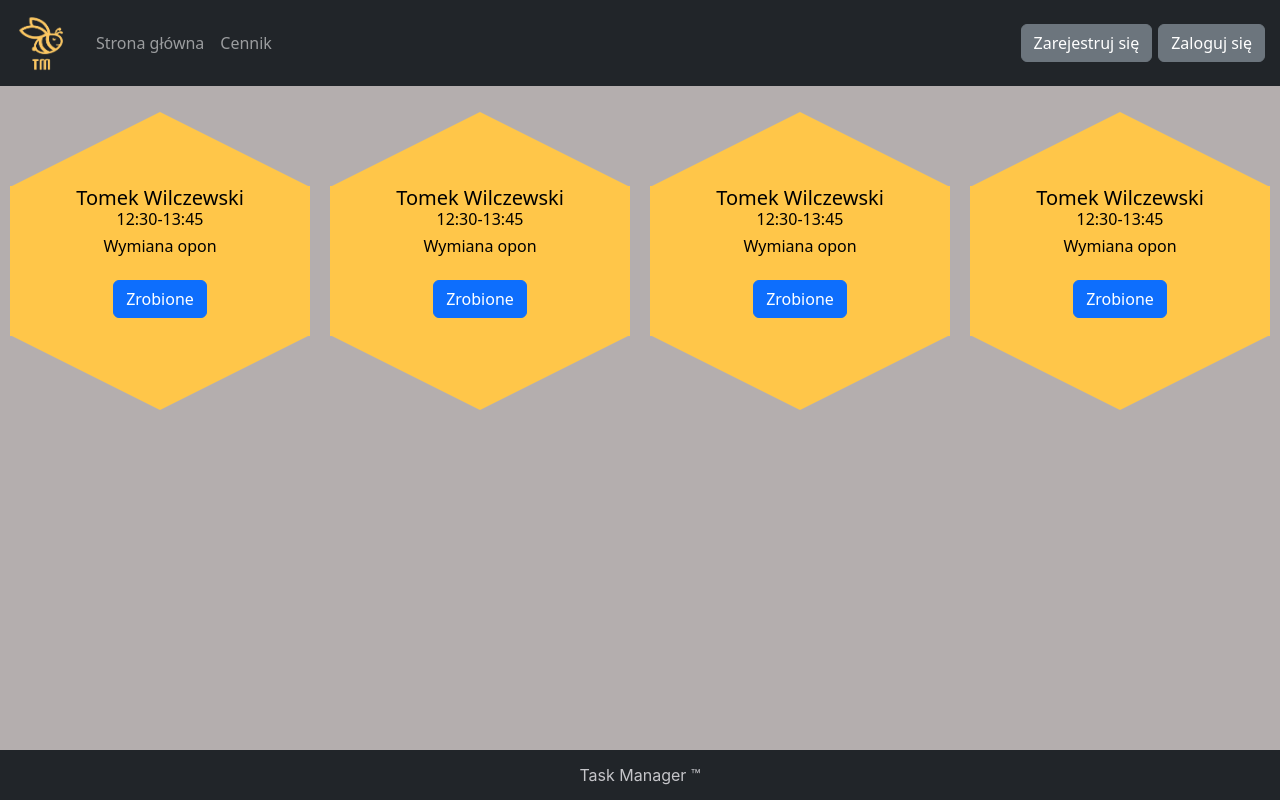
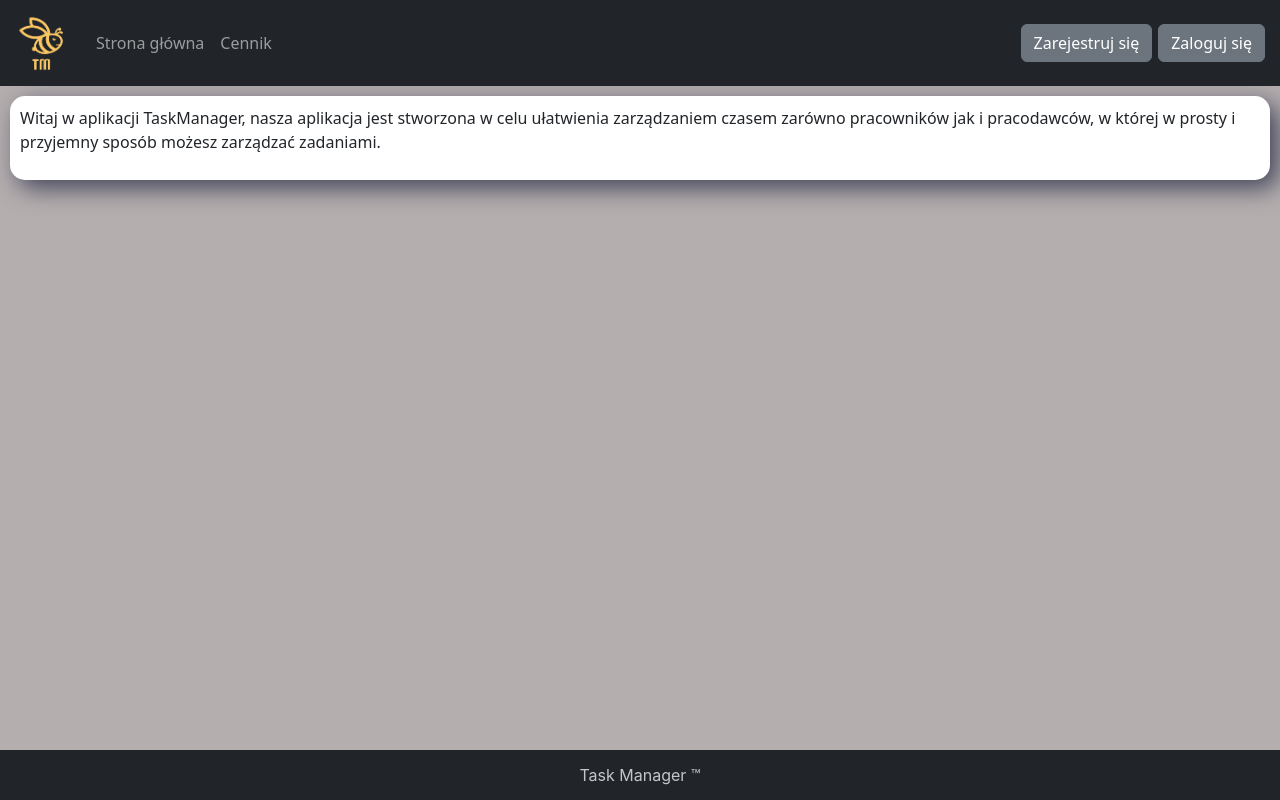
Before and after one commit to Lukang11/PRO-project, a React (Create React App) app in the folder Task-manager/task-manager/: page / in a window 1280 px wide. Built offline with nearby package versions, Linux system fonts and the light colour scheme.

Commit message:
Added content for not auth users

```diff
--- a/Task-manager/task-manager/src/App.js
+++ b/Task-manager/task-manager/src/App.js
@@ -2,6 +2,7 @@ import React, { useState, useEffect } from 'react';
 import { BrowserRouter, Routes, Route } from 'react-router-dom';
 import axios from 'axios';
 import Content from './Content/Content';
+import ContentNoAuth from './Content/ContentNoAuth';
 import Login from './Login/Login';
 import Register from './Register/Register';
 import Header from "./Header/Header";
@@ -36,7 +37,7 @@ function App() {
         <BrowserRouter>
           <Routes>
             <Route path='/'></Route>
-            <Route index element={<Content />}></Route>
+            <Route index element={isLoggedIn ? (<Content />) : (<ContentNoAuth />)}></Route>
             <Route path='pricing' element={<Pricing />}></Route>
             <Route path='login' element={<Login />}></Route>
             <Route path='register' element={<Register />}></Route>
--- /dev/null
+++ b/Task-manager/task-manager/src/Content/ContentNoAuth.js
@@ -0,0 +1,14 @@
+import React from 'react';
+import './ContentStyle.css';
+
+function ContentNoAuth() {
+    return (
+        <div className='NoAuthContentContainer'>
+            <p>
+                Witaj w aplikacji TaskManager, nasza aplikacja jest stworzona w celu ułatwienia zarządzaniem czasem zarówno pracowników jak i pracodawców, w której w prosty i przyjemny sposób możesz zarządzać zadaniami.
+            </p>
+        </div>
+    );
+}
+
+export default ContentNoAuth;
--- a/Task-manager/task-manager/src/Content/ContentStyle.css
+++ b/Task-manager/task-manager/src/Content/ContentStyle.css
@@ -94,3 +94,11 @@
     top: 100%;
     border-top: 25px solid white;
 }
+
+.NoAuthContentContainer{
+    margin: 10px;
+    background-color: white;
+    border-radius: 15px;
+    padding: 10px;
+    box-shadow: 8px 8px 24px 0px rgba(66, 68, 90, 1);
+}
```
